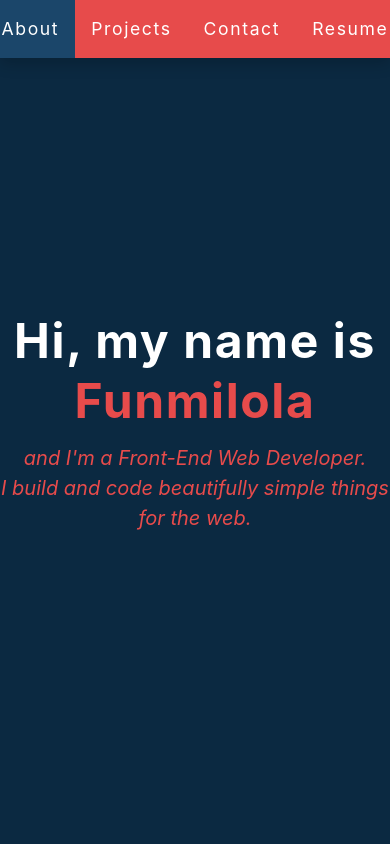
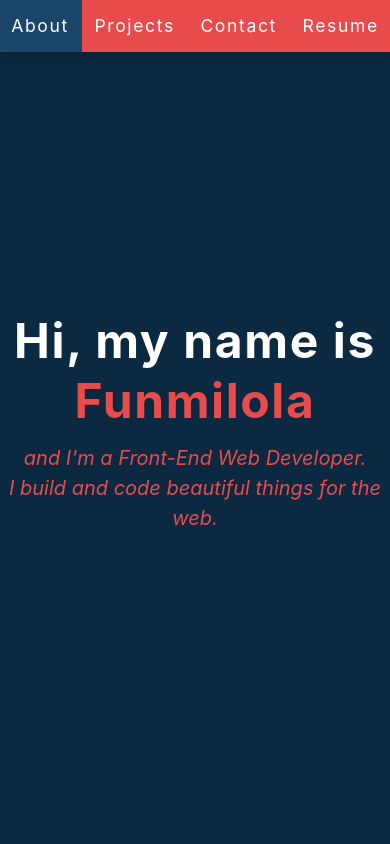
Before and after one commit to funmilolaadebisi/my-portfolio, a React (Create React App) app: page / in a window 390 px wide. Shown: the top 844 px of the page. Built offline with nearby package versions, Linux system fonts and the light colour scheme.

Commit message:
a commit

```diff
--- a/src/Components/About.js
+++ b/src/Components/About.js
@@ -2,14 +2,16 @@ import React from "react";
 
 const About = () => {
   return (
-        <section>
-            <div className='about'>
-                <h1>Hi, my name is <span className='name'>Funmilola</span></h1>
-                <p>and I'm a Front-End Web Developer.</p>
-                <p>I build and code beautifully simple things for the web.</p>
-            </div>
-        </section>
-  )
-}
+    <section>
+      <div className="about">
+        <h1>
+          Hi, my name is <span className="name">Funmilola</span>
+        </h1>
+        <p>and I'm a Front-End Web Developer.</p>
+        <p>I build and code beautiful things for the web.</p>
+      </div>
+    </section>
+  );
+};
 
-export default About
+export default About;
--- a/src/Components/Navbar.js
+++ b/src/Components/Navbar.js
@@ -1,29 +1,31 @@
-import React from 'react'
-import resume from '../images/Funmilola Adebisi.pdf'
+import React from "react";
+import resume from "../images/FUNMILOLA ADEBISI.pdf";
 
 const Navbar = () => {
   return (
     <nav>
-            <div className='nav-center'>
-                <div className='nav-header'>
-                    <ul className='links'>
+      <div className="nav-center">
+        <div className="nav-header">
+          <ul className="links">
             <li>
-                            <a href='#'>About</a>
+              <a href="#">About</a>
             </li>
             <li>
-                            <a href='#projects'>Projects</a>
+              <a href="#projects">Projects</a>
             </li>
             <li>
-                            <a href='#contact'>Contact</a>
+              <a href="#contact">Contact</a>
             </li>
             <li>
-                            <a href={resume} download='Funmilola Adebisi' target='_blank'>Resume</a>
+              <a href={resume} download="FUNMILOLA ADEBISI" target="_blank">
+                Resume
+              </a>
             </li>
           </ul>
         </div>
       </div>
     </nav>
-    )
-}
+  );
+};
 
-export default Navbar
+export default Navbar;
--- a/src/index.css
+++ b/src/index.css
@@ -117,7 +117,8 @@ nav {
     background: var(--clr-red-light);
     box-shadow: var(--dark-shadow);
     display: flex;
-    justify-content: flex-end;
+    justify-content: center;
+    align-items: center;
     position: fixed;
     width: 100%;
 }
@@ -128,12 +129,12 @@ nav {
 }
 
 /* For mobile view */
-@media screen and (max-width: 425px) {
+@media screen and (max-width: 768px) {
     nav {
         justify-content: center;
     }
     .links{
-        margin: 0 1rem;
+        margin: 0 1.2rem;
     }
 }
 
@@ -141,7 +142,7 @@ nav {
     display: block;
     font-size: 1.1rem;
     letter-spacing: var(--spacing);
-    padding: 1rem;
+    padding: 0.8rem;
 }
 .links a:hover {
     background: var(--clr-primary-1-5);
```
Also changed, not shown: src/Components/Contact.js (+9 -11 lines), 1 other file (tests, documents, lock files or other folders). Lines whose indentation alone changed are shown as unchanged.
